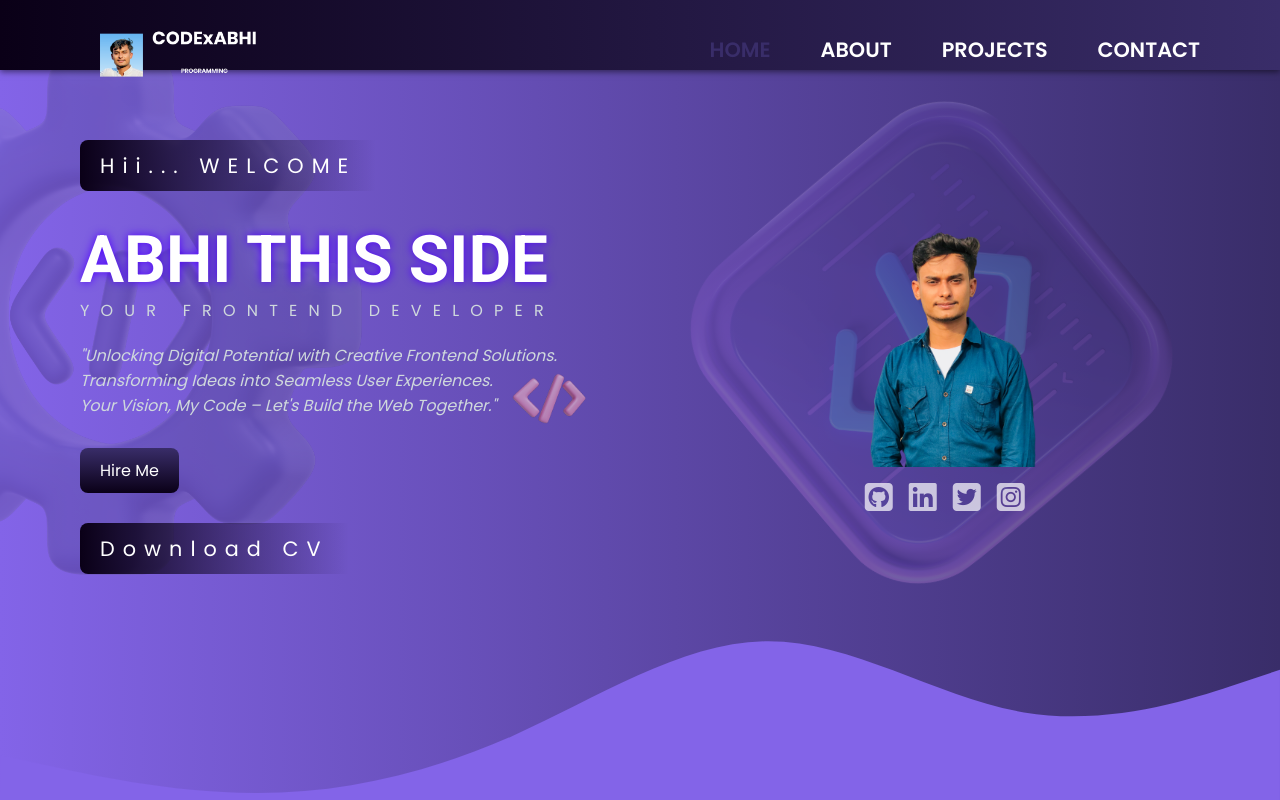
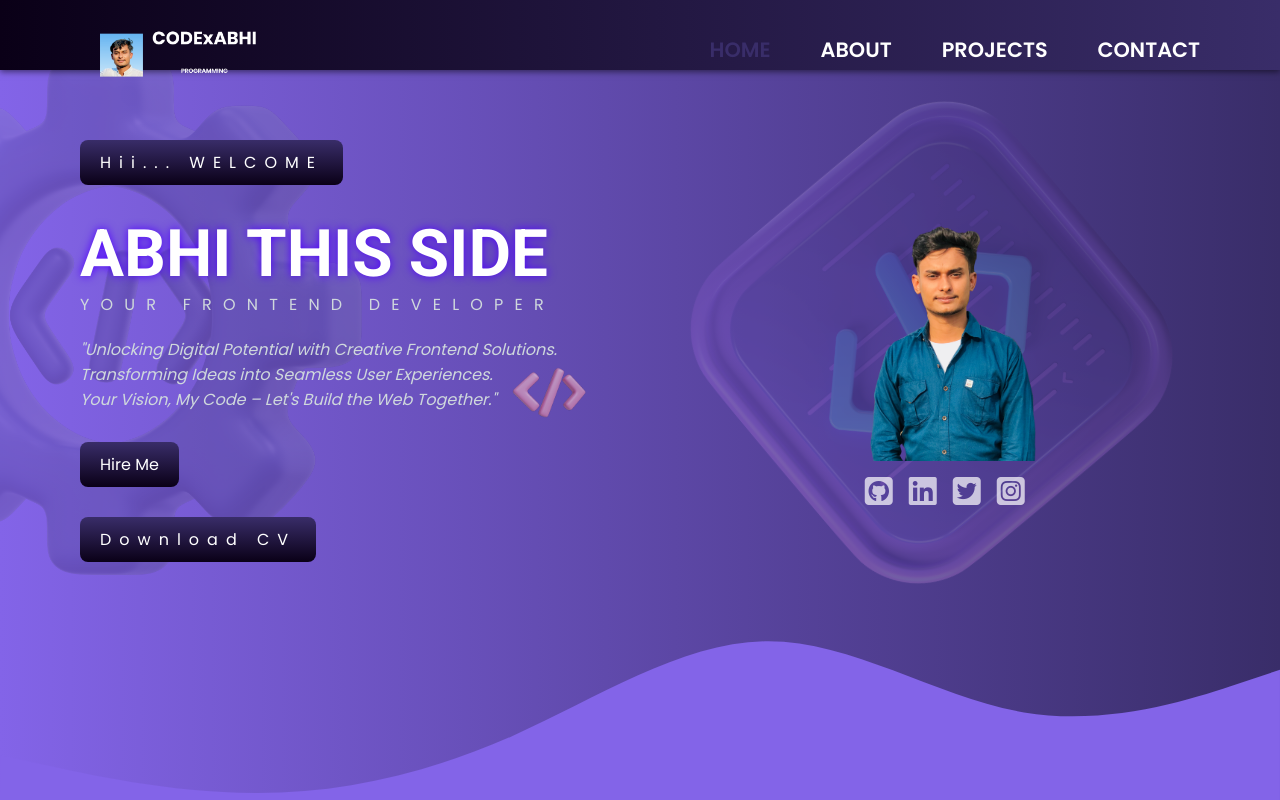
Before and after one commit to CodexAbhii/portfolio, a plain HTML site: page index.html in a window 1280 px wide. Shown: the top 800 px of the page. Drawn offline with Linux system fonts and the light colour scheme.

Commit message:
style.css

```diff
--- a/assets/css/style.css
+++ b/assets/css/style.css
@@ -104,6 +104,21 @@ ul{
     #380079 0%,
     #392d69 100%);
 }
+.secondary-btn{
+    background: linear-gradient(360deg,
+    var(--navbar-color) 0%,
+    var(--gradient-dark) 100%);
+    padding: 10px 20px;
+    border-radius: .5rem;
+    margin-bottom: 30px;
+    gap: .8rem;
+    font-size: 1rem;
+    transition: 0.3s linear;
+}
+.secondary-btn:hover{
+    background: linear-gradient(360deg,
+    #380079 0%,
+        #392d69 100%)}
 .title{
     text-shadow: 0 0 10px #5000ff;
     font-size: 4.1rem;
```
